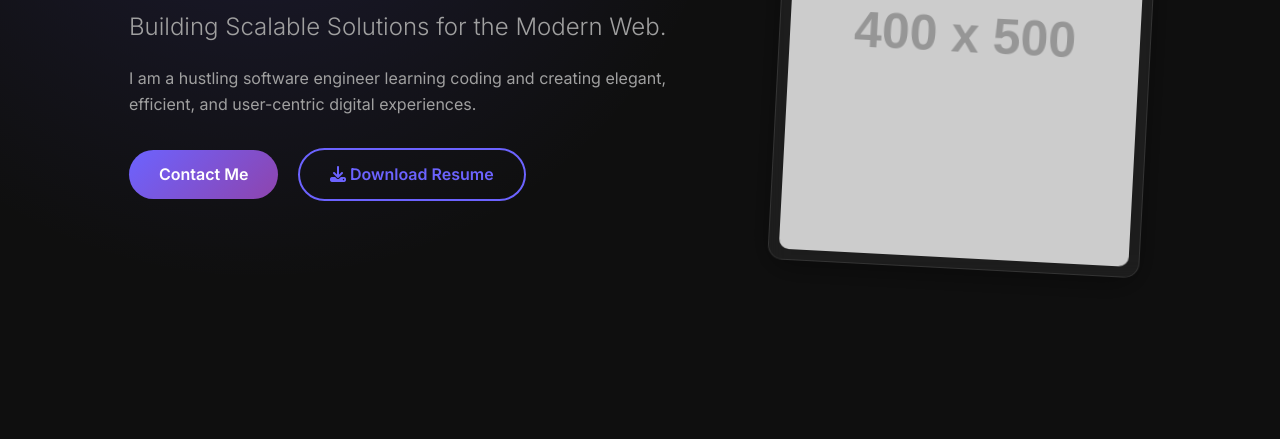
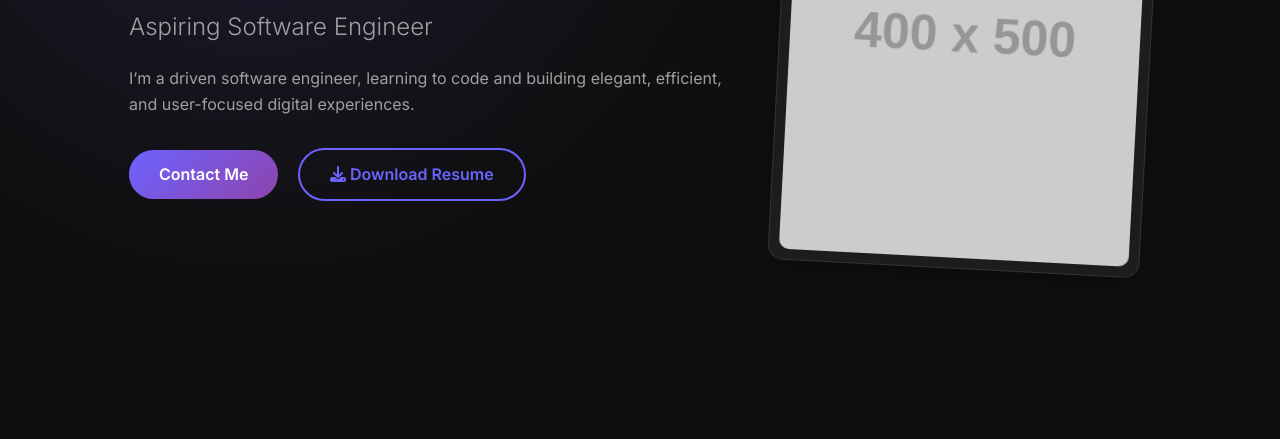
Before and after one commit to sharmaadevansh/portfolio, a plain HTML site: page index.html in a window 1280 px wide. Shown: the part 361-800 px from the top of the page. Drawn offline with Linux system fonts and the light colour scheme; placeholder pictures from the web are drawn by us.

Commit message:
Update index.html

```diff
--- a/index.html
+++ b/index.html
@@ -34,8 +34,8 @@
         <div class="hero-content hidden">
             <h3 class="greeting">Hello, I'm</h3>
             <h1 class="name">Devansh <span class="text-gradient">Sharma</span></h1>
-            <p class="tagline">Building Scalable Solutions for the Modern Web.</p>
-            <p class="bio">I am a hustling software engineer learning coding and creating elegant, efficient, and user-centric digital experiences.</p>
+            <p class="tagline">Aspiring Software Engineer</p>
+            <p class="bio">I’m a driven software engineer, learning to code and building elegant, efficient, and user-focused digital experiences.</p>
             <div class="hero-buttons">
                 <a href="#contact" class="btn primary">Contact Me</a>
                 <a href="#resume" class="btn secondary"><i class="fas fa-download"></i> Download Resume</a>
```
